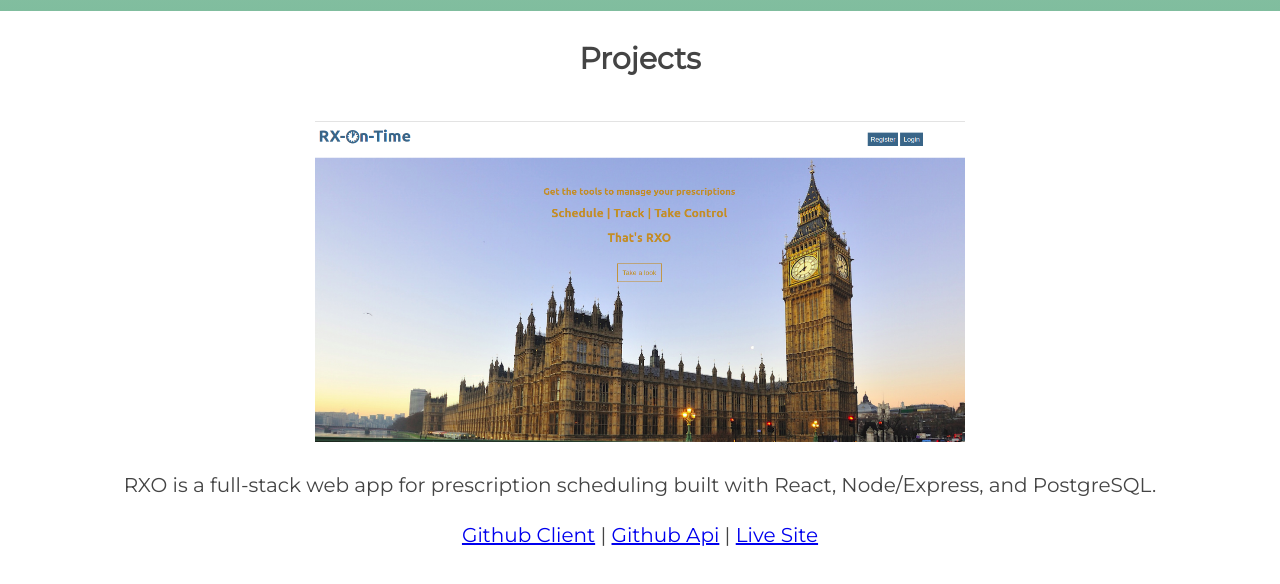
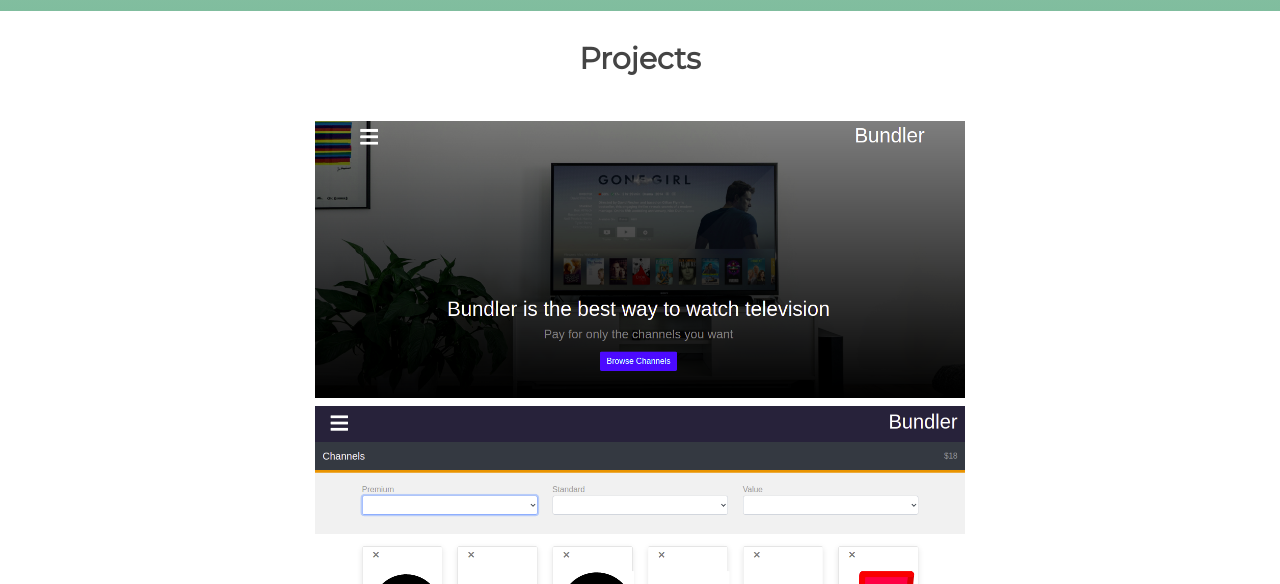
Before and after one commit to rahmor/rahim-portfolio, a plain HTML site: page index.html in a window 1280 px wide. Shown: the part 1570-2154 px from the top of the page. Drawn offline with nearby package versions, Linux system fonts and the light colour scheme.

Commit message:
update portfolio with bundler

```diff
--- a/index.html
+++ b/index.html
@@ -93,24 +93,23 @@
         <h2>Projects</h2>
         <div class="projects-section">
           <img
-            alt="rx on time landing page"
+            alt="bundler landing"
             class="responsive"
-            src="images/RXOLanding.png"
+            src="images/bundler1.png"
+            style="max-width: 650px"
+          />
+          <img
+            alt="bundler channel picking"
+            class="responsive"
+            src="images/bundler2.png"
             style="max-width: 650px"
           />
           <p>
-            RXO is a full-stack web app for prescription scheduling built with
-            React, Node/Express, and PostgreSQL.
+            Bundler is a channel picking site built with React and react-boostrap.
           </p>
-          <a target="_blank" href="https://github.com/rahmor/rxo-client"
+          <a target="_blank" href="https://github.com/rahmor/bundler-client"
             >Github Client</a
           >
-          |
-          <a target="_blank" href="https://github.com/rahmor/rxo-api"
-            >Github Api</a
-          >
-          |
-          <a target="_blank" href="https://rxo-app.rahmor.now.sh/">Live Site</a>
         </div>
         <div class="projects-section">
           <img
```
Also changed, not shown: images/bundler1.png (added), images/bundler2.png (added).
